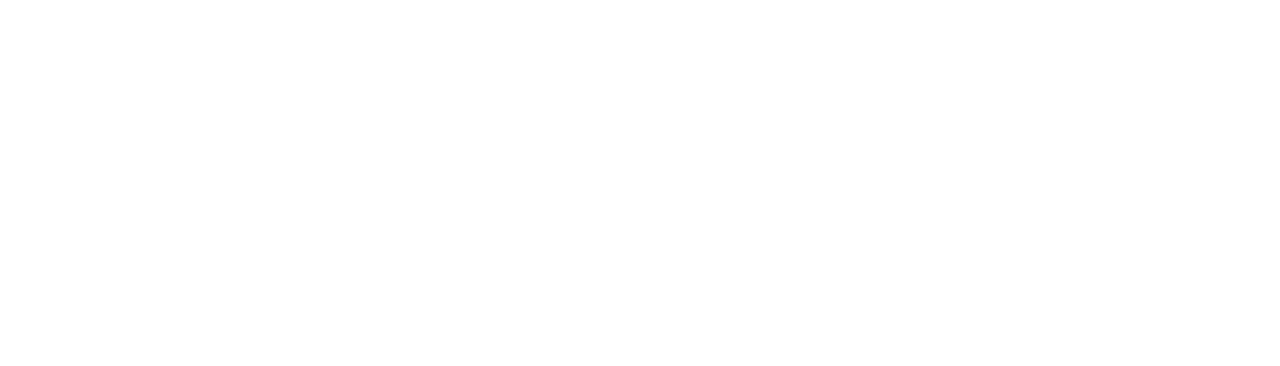
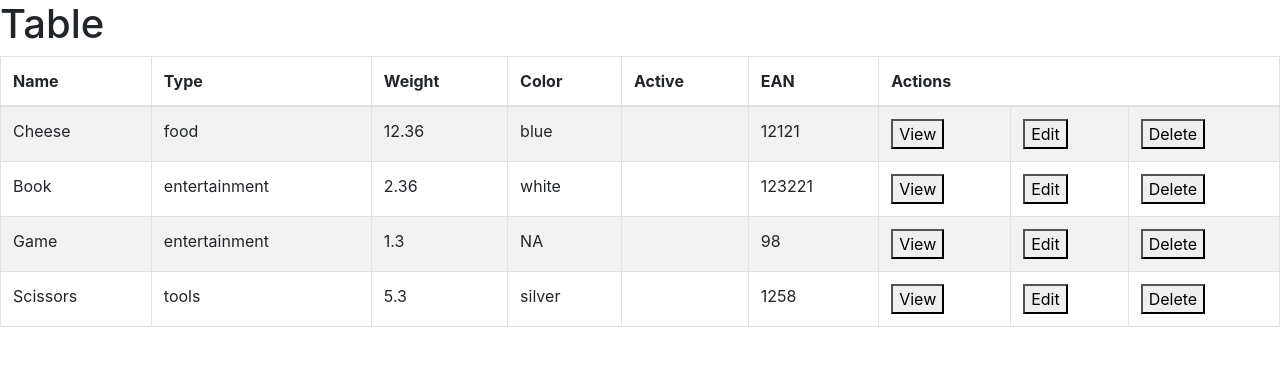
Before and after one commit to willow9/Warehouse, a React (Create React App) app: page / in a window 1280 px wide. Shown: the top 366 px of the page. Built offline with nearby package versions, Linux system fonts and the light colour scheme.

Commit message:
Added context,  used local storage to store and retrieve items.

```diff
--- a/src/App.tsx
+++ b/src/App.tsx
@@ -1,14 +1,17 @@
 import React from "react";
 import { BrowserRouter, Route, Switch } from "react-router-dom";
 import Table from "./Table";
+import State from "./context/State";
 
 const App = () => {
   return (
-    <BrowserRouter>
-      <Switch>
-        <Route exact path='/products' component={Table} />
-      </Switch>
-    </BrowserRouter>
+    <State>
+      <BrowserRouter>
+        <Switch>
+          <Route exact path='/' component={Table} />
+        </Switch>
+      </BrowserRouter>
+    </State>
   );
 };
 
--- a/src/Table.tsx
+++ b/src/Table.tsx
@@ -2,38 +2,17 @@ import React, { Component } from "react";
 import { Link } from "react-router-dom";
 import "./App.css";
 import * as ReactBootstrap from "react-bootstrap";
+import ProductContext from "./context/ProductsContext";
 
-type MyProps = {};
-type MyState = { items: Array<Item> };
-interface Item {
-  name: string;
-  type: string;
-  weight: number;
-  color: string;
-  active: boolean;
-  ean: number;
-}
-
-class Table extends Component<MyProps, MyState> {
-  constructor(props: any) {
-    super(props);
-    this.state = {
-      items: [
-        { name: "Cheese", type: "food", weight: 12.36, color: "blue", active: false, ean: 12121 },
-        { name: "Book", type: "entertainment", weight: 2.36, color: "white", active: false, ean: 123221 },
-        { name: "Game", type: "entertainment", weight: 1.3, color: "NA", active: false, ean: 98 },
-        { name: "Scissors", type: "tools", weight: 5.3, color: "silver", active: false, ean: 1258 },
-      ],
-    };
-  }
+class Table extends Component {
+  static contextType = ProductContext;
 
   handleDelete = (e: any) => {
-    console.log(e.target.id);
-    const newItems = this.state.items.filter((item) => {
-      return item.ean != e.target.id;
+    const removedItem = this.context.items.find((item: any) => {
+      return item.ean == e.target.id;
     });
-    console.log(newItems);
-    this.setState({ items: newItems });
+
+    this.context.removeItem(removedItem.ean);
   };
   renderItem = (item: any, index: number) => {
     return (
@@ -45,7 +24,7 @@ class Table extends Component<MyProps, MyState> {
         <td>{item.active}</td>
         <td>{item.ean}</td>
         <td>
-          <Link to={`/users/${item.sku}`}>
+          <Link to={`/users/${item.ean}`}>
             <button>View</button>
           </Link>
         </td>
@@ -77,7 +56,7 @@ class Table extends Component<MyProps, MyState> {
               <th colSpan={3}>Actions</th>
             </tr>
           </thead>
-          <tbody>{this.state.items.map(this.renderItem)}</tbody>
+          <tbody>{this.context.items.map(this.renderItem)}</tbody>
         </ReactBootstrap.Table>
       </>
     );
--- /dev/null
+++ b/src/context/ProductsContext.tsx
@@ -0,0 +1,7 @@
+import React, { Component } from "react";
+
+export default React.createContext({
+  items: [{ name: "Cheese", type: "food", weight: 12.36, color: "blue", active: false, ean: 12121 }],
+
+  removeItem: (productId: number) => {},
+});
--- /dev/null
+++ b/src/context/State.tsx
@@ -0,0 +1,48 @@
+import React, { Component } from "react";
+import ProductContext from "./ProductsContext";
+
+type MyProps = {};
+type MyState = { items: Array<Item> };
+interface Item {
+  name: string;
+  type: string;
+  weight: number;
+  color: string;
+  active: boolean;
+  ean: number;
+}
+
+export default class State extends Component<MyProps, MyState> {
+  constructor(props: any) {
+    super(props);
+    this.state = {
+      items: [],
+    };
+  }
+  removeItem = (productId: number) => {
+    const newItems = this.state.items.filter((item) => {
+      return item.ean !== productId;
+    });
+    this.setState({ items: newItems });
+  };
+  componentDidMount() {
+    const items = [
+      { name: "Cheese", type: "food", weight: 12.36, color: "blue", active: false, ean: 12121 },
+      { name: "Book", type: "entertainment", weight: 2.36, color: "white", active: false, ean: 123221 },
+      { name: "Game", type: "entertainment", weight: 1.3, color: "NA", active: false, ean: 98 },
+      { name: "Scissors", type: "tools", weight: 5.3, color: "silver", active: false, ean: 1258 },
+    ];
+    if (!localStorage.getItem("items")) {
+      localStorage.setItem("items", JSON.stringify(items));
+    }
+
+    this.setState({ items: JSON.parse(localStorage.getItem("items")!) });
+  }
+  render() {
+    return (
+      <ProductContext.Provider value={{ items: this.state.items, removeItem: this.removeItem }}>
+        {this.props.children}
+      </ProductContext.Provider>
+    );
+  }
+}
```
